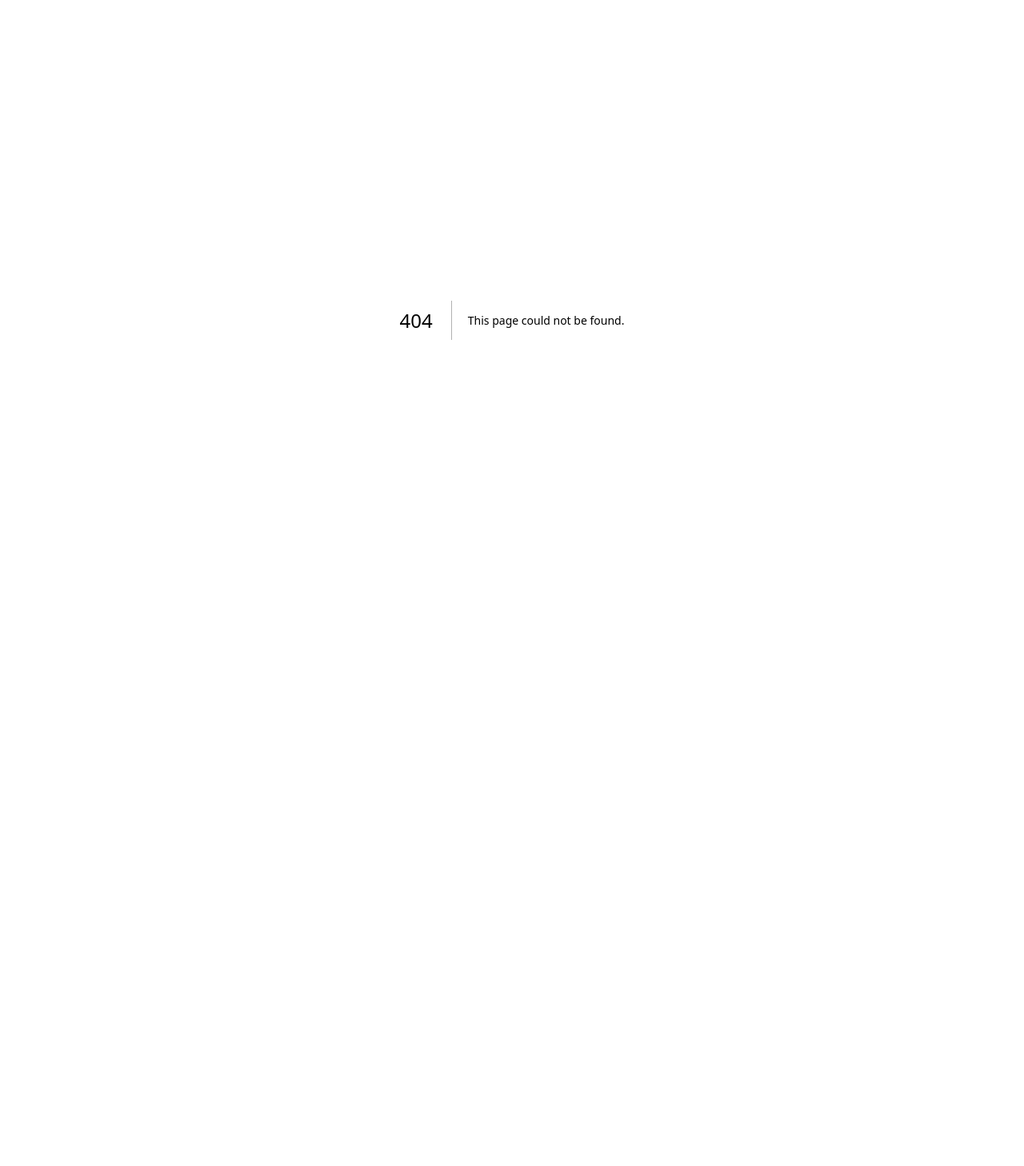
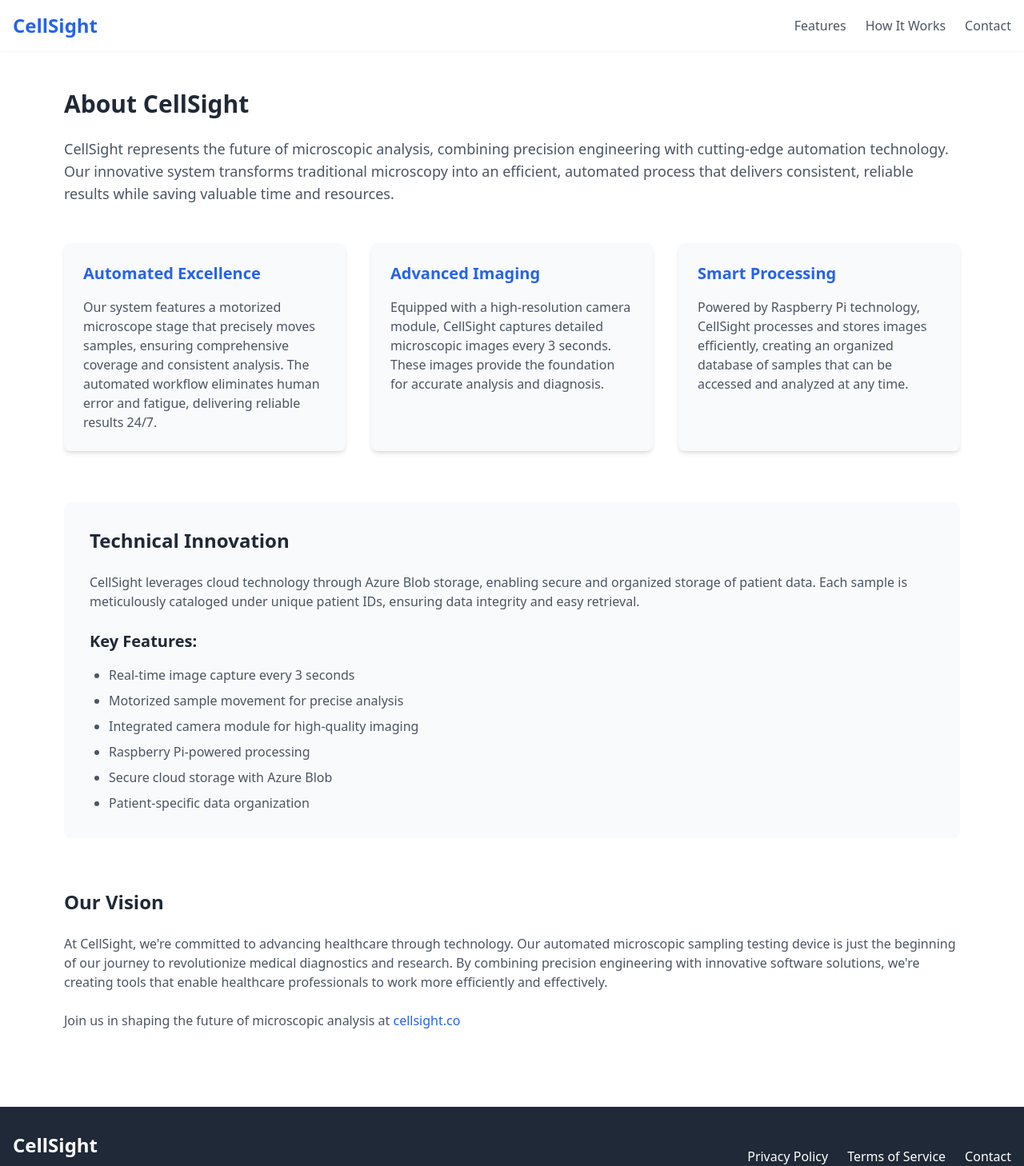
Before and after one commit to projectashik/cellsight-landing-page, a Next.js app: page /about in a window 1280 px wide. Before the commit this address had no page. Shown: the top 1458 px of the page at 80% size. Before the commit the page ends 800 px from the top, so only its background shows below. Built offline with nearby package versions, Linux system fonts and the light colour scheme.

Commit message:
feat: about page

```diff
--- /dev/null
+++ b/src/app/about/page.tsx
@@ -0,0 +1,106 @@
+const AboutPage = () => {
+  return (
+    <div className='min-h-screen bg-white'>
+      {/* Main Content */}
+      <div className='max-w-6xl mx-auto px-4 py-12'>
+        <h2 className='text-3xl font-bold text-gray-800 mb-6'>
+          About CellSight
+        </h2>
+        <p className='text-lg text-gray-600 mb-12'>
+          CellSight represents the future of microscopic analysis, combining
+          precision engineering with cutting-edge automation technology. Our
+          innovative system transforms traditional microscopy into an efficient,
+          automated process that delivers consistent, reliable results while
+          saving valuable time and resources.
+        </p>
+
+        {/* Feature Cards */}
+        <div className='grid md:grid-cols-3 gap-8 mb-16'>
+          <div className='bg-gray-50 p-6 rounded-lg shadow-md'>
+            <h3 className='text-xl font-bold text-blue-600 mb-4'>
+              Automated Excellence
+            </h3>
+            <p className='text-gray-600'>
+              Our system features a motorized microscope stage that precisely
+              moves samples, ensuring comprehensive coverage and consistent
+              analysis. The automated workflow eliminates human error and
+              fatigue, delivering reliable results 24/7.
+            </p>
+          </div>
+
+          <div className='bg-gray-50 p-6 rounded-lg shadow-md'>
+            <h3 className='text-xl font-bold text-blue-600 mb-4'>
+              Advanced Imaging
+            </h3>
+            <p className='text-gray-600'>
+              Equipped with a high-resolution camera module, CellSight captures
+              detailed microscopic images every 3 seconds. These images provide
+              the foundation for accurate analysis and diagnosis.
+            </p>
+          </div>
+
+          <div className='bg-gray-50 p-6 rounded-lg shadow-md'>
+            <h3 className='text-xl font-bold text-blue-600 mb-4'>
+              Smart Processing
+            </h3>
+            <p className='text-gray-600'>
+              Powered by Raspberry Pi technology, CellSight processes and stores
+              images efficiently, creating an organized database of samples that
+              can be accessed and analyzed at any time.
+            </p>
+          </div>
+        </div>
+
+        {/* Technical Specs */}
+        <div className='bg-gray-50 p-8 rounded-lg mb-16'>
+          <h2 className='text-2xl font-bold text-gray-800 mb-6'>
+            Technical Innovation
+          </h2>
+          <p className='text-gray-600 mb-6'>
+            CellSight leverages cloud technology through Azure Blob storage,
+            enabling secure and organized storage of patient data. Each sample
+            is meticulously cataloged under unique patient IDs, ensuring data
+            integrity and easy retrieval.
+          </p>
+
+          <h3 className='text-xl font-bold text-gray-800 mb-4'>
+            Key Features:
+          </h3>
+          <ul className='list-disc pl-6 text-gray-600 space-y-2'>
+            <li>Real-time image capture every 3 seconds</li>
+            <li>Motorized sample movement for precise analysis</li>
+            <li>Integrated camera module for high-quality imaging</li>
+            <li>Raspberry Pi-powered processing</li>
+            <li>Secure cloud storage with Azure Blob</li>
+            <li>Patient-specific data organization</li>
+          </ul>
+        </div>
+
+        {/* Vision Section */}
+        <div className='mb-12'>
+          <h2 className='text-2xl font-bold text-gray-800 mb-6'>Our Vision</h2>
+          <p className='text-gray-600 mb-6'>
+            At CellSight, we&apos;re committed to advancing healthcare through
+            technology. Our automated microscopic sampling testing device is
+            just the beginning of our journey to revolutionize medical
+            diagnostics and research. By combining precision engineering with
+            innovative software solutions, we&apos;re creating tools that enable
+            healthcare professionals to work more efficiently and effectively.
+          </p>
+
+          <p className='text-gray-600'>
+            Join us in shaping the future of microscopic analysis at{" "}
+            <a
+              href='https://cellsight.co'
+              className='text-blue-600 hover:text-blue-800'
+            >
+              cellsight.co
+            </a>
+          </p>
+        </div>
+      </div>
+    </div>
+  )
+}
+
+export default AboutPage
--- a/src/app/layout.tsx
+++ b/src/app/layout.tsx
@@ -1,35 +1,39 @@
-import type { Metadata } from "next";
-import localFont from "next/font/local";
-import "./globals.css";
+import Footer from "@/components/Footer"
+import Header from "@/components/Header"
+import type { Metadata } from "next"
+import localFont from "next/font/local"
+import "./globals.css"
 
 const geistSans = localFont({
   src: "./fonts/GeistVF.woff",
   variable: "--font-geist-sans",
   weight: "100 900",
-});
+})
 const geistMono = localFont({
   src: "./fonts/GeistMonoVF.woff",
   variable: "--font-geist-mono",
   weight: "100 900",
-});
+})
 
 export const metadata: Metadata = {
   title: "Create Next App",
   description: "Generated by create next app",
-};
+}
 
 export default function RootLayout({
   children,
 }: Readonly<{
-  children: React.ReactNode;
+  children: React.ReactNode
 }>) {
   return (
-    <html lang="en">
+    <html lang='en'>
       <body
         className={`${geistSans.variable} ${geistMono.variable} antialiased`}
       >
+        <Header />
         {children}
+        <Footer />
       </body>
     </html>
-  );
+  )
 }
--- a/src/app/page.tsx
+++ b/src/app/page.tsx
@@ -1,21 +1,17 @@
-import Header from '@/components/Header'
-import Hero from '@/components/Hero'
-import Features from '@/components/Features'
-import HowItWorks from '@/components/HowItWorks'
-import Contact from '@/components/Contact'
-import Footer from '@/components/Footer'
+import Contact from "@/components/Contact"
+import Features from "@/components/Features"
+import Hero from "@/components/Hero"
+import HowItWorks from "@/components/HowItWorks"
 
 export default function Home() {
   return (
-    <div className="min-h-screen bg-gray-50">
-      <Header />
+    <div className='min-h-screen bg-gray-50'>
       <main>
         <Hero />
         <Features />
         <HowItWorks />
         <Contact />
       </main>
-      <Footer />
     </div>
   )
 }
--- a/src/components/Header.tsx
+++ b/src/components/Header.tsx
@@ -1,37 +1,37 @@
-"use client";
+"use client"
 
-import { useState } from "react";
-import { motion } from "framer-motion";
-import Link from "next/link";
+import { motion } from "framer-motion"
+import Link from "next/link"
+import { useState } from "react"
 
 export default function Header() {
-  const [isOpen, setIsOpen] = useState(false);
+  const [isOpen, setIsOpen] = useState(false)
 
   return (
-    <header className="bg-white shadow-sm">
-      <nav className="container mx-auto px-4 py-4 flex justify-between items-center">
-        <Link href="/" className="text-2xl font-bold text-blue-600">
+    <header className='bg-white shadow-sm sticky top-0'>
+      <nav className='container mx-auto px-4 py-4 flex justify-between items-center'>
+        <Link href='/' className='text-2xl font-bold text-blue-600'>
           CellSight
         </Link>
-        <div className="hidden md:flex space-x-6">
-          <NavLink href="#features">Features</NavLink>
-          <NavLink href="#how-it-works">How It Works</NavLink>
-          <NavLink href="#contact">Contact</NavLink>
+        <div className='hidden md:flex space-x-6'>
+          <NavLink href='#features'>Features</NavLink>
+          <NavLink href='#how-it-works'>How It Works</NavLink>
+          <NavLink href='#contact'>Contact</NavLink>
         </div>
-        <div className="md:hidden">
-          <button onClick={() => setIsOpen(!isOpen)} aria-label="Toggle menu">
+        <div className='md:hidden'>
+          <button onClick={() => setIsOpen(!isOpen)} aria-label='Toggle menu'>
             <svg
-              className="w-6 h-6"
-              fill="none"
-              stroke="currentColor"
-              viewBox="0 0 24 24"
-              xmlns="http://www.w3.org/2000/svg"
+              className='w-6 h-6'
+              fill='none'
+              stroke='currentColor'
+              viewBox='0 0 24 24'
+              xmlns='http://www.w3.org/2000/svg'
             >
               <path
-                strokeLinecap="round"
-                strokeLinejoin="round"
+                strokeLinecap='round'
+                strokeLinejoin='round'
                 strokeWidth={2}
-                d="M4 6h16M4 12h16M4 18h16"
+                d='M4 6h16M4 12h16M4 18h16'
               />
             </svg>
           </button>
@@ -42,23 +42,23 @@
           initial={{ opacity: 0, y: -20 }}
           animate={{ opacity: 1, y: 0 }}
           exit={{ opacity: 0, y: -20 }}
-          className="md:hidden bg-white shadow-md py-2"
+          className='md:hidden bg-white shadow-md py-2'
         >
-          <div className="container mx-auto px-4 flex flex-col space-y-2">
-            <NavLink href="#features" onClick={() => setIsOpen(false)}>
+          <div className='container mx-auto px-4 flex flex-col space-y-2'>
+            <NavLink href='#features' onClick={() => setIsOpen(false)}>
               Features
             </NavLink>
-            <NavLink href="#how-it-works" onClick={() => setIsOpen(false)}>
+            <NavLink href='#how-it-works' onClick={() => setIsOpen(false)}>
               How It Works
             </NavLink>
-            <NavLink href="#contact" onClick={() => setIsOpen(false)}>
+            <NavLink href='#contact' onClick={() => setIsOpen(false)}>
               Contact
             </NavLink>
           </div>
         </motion.div>
       )}
     </header>
-  );
+  )
 }
 
 function NavLink({
@@ -66,17 +66,17 @@
   children,
   onClick,
 }: {
-  href: string;
-  children: React.ReactNode;
-  onClick?: () => void;
+  href: string
+  children: React.ReactNode
+  onClick?: () => void
 }) {
   return (
     <Link
       href={href}
-      className="text-gray-600 hover:text-blue-600 transition-colors duration-200"
+      className='text-gray-600 hover:text-blue-600 transition-colors duration-200'
       onClick={onClick}
     >
       {children}
     </Link>
-  );
+  )
 }
--- a/src/components/Hero.tsx
+++ b/src/components/Hero.tsx
@@ -6,7 +6,7 @@
 export default function Hero() {
   return (
     <section className='bg-gray-50 py-20'>
-      <div className='container mx-auto px-4 flex flex-col md:flex-row items-center'>
+      <div className='container mx-auto px-4 gap-5 flex flex-col md:flex-row items-center'>
         <motion.div
           initial={{ opacity: 0, y: 20 }}
           animate={{ opacity: 1, y: 0 }}
@@ -20,13 +20,14 @@
             Automated, accurate, and efficient microscopic sampling for the
             future of medical diagnostics.
           </p>
-          <motion.button
+          <motion.a
+            href='/about'
             whileHover={{ scale: 1.05 }}
             whileTap={{ scale: 0.95 }}
             className='bg-blue-600 text-white px-8 py-3 rounded-full text-lg font-semibold hover:bg-blue-700 transition-colors duration-200'
           >
             Learn More
-          </motion.button>
+          </motion.a>
         </motion.div>
         <motion.div
           initial={{ opacity: 0, x: 20 }}
```
